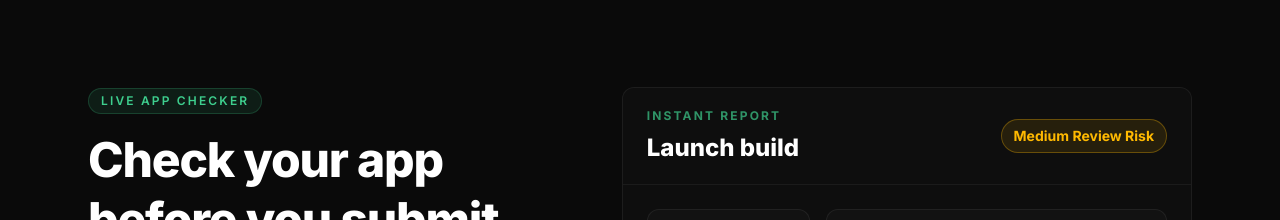
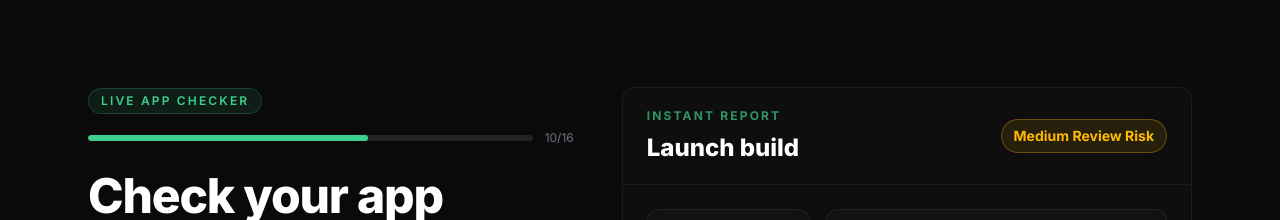
Before and after one commit to adsalihac/launch-guard, a Next.js app: page / in a window 1280 px wide. Shown: the part 1060-1280 px from the top of the page. Built offline with nearby package versions, Linux system fonts and the light colour scheme; no server answers.

Commit message:
feat: add demo presets and progress tracking to risk checker component

```diff
--- a/app/components/risk-checker.tsx
+++ b/app/components/risk-checker.tsx
@@ -1,7 +1,7 @@
 "use client";
 
 import { jsPDF } from "jspdf";
-import { useMemo, useState } from "react";
+import { useEffect, useMemo, useState } from "react";
 import {
   calculateRiskReport,
   categoryLabel,
@@ -79,6 +79,96 @@ const exampleAnswers: RiskAnswers = {
   regulatedContent: false,
   reviewerNotes: false,
 };
+
+const demoPresets: Array<{ label: string; answers: RiskAnswers }> = [
+  {
+    label: "Social App",
+    answers: {
+      appName: "ConnectHub",
+      category: "social",
+      framework: "react-native",
+      authRequired: true,
+      reviewerAccess: false,
+      accountDeletion: false,
+      privacyPolicy: true,
+      privacyLabels: false,
+      dataSafetyForm: false,
+      dataTypes: ["contact", "photos", "usage", "identifiers"],
+      usesTracking: true,
+      trackingConsent: false,
+      hasSubscriptions: true,
+      subscriptionDisclosures: false,
+      usesExternalPayments: false,
+      hasUserGeneratedContent: true,
+      moderationTools: true,
+      contentReporting: false,
+      userBlocking: false,
+      legalDocs: true,
+      sensitivePermissions: ["camera", "photos", "notifications"],
+      targetChildren: false,
+      regulatedContent: false,
+      reviewerNotes: false,
+    },
+  },
+  {
+    label: "Health App",
+    answers: {
+      appName: "FitTrack",
+      category: "health",
+      framework: "native",
+      authRequired: true,
+      reviewerAccess: true,
+      accountDeletion: true,
+      privacyPolicy: true,
+      privacyLabels: false,
+      dataSafetyForm: false,
+      dataTypes: ["health", "location", "identifiers"],
+      usesTracking: false,
+      trackingConsent: false,
+      hasSubscriptions: true,
+      subscriptionDisclosures: true,
+      usesExternalPayments: false,
+      hasUserGeneratedContent: false,
+      moderationTools: false,
+      contentReporting: false,
+      userBlocking: false,
+      legalDocs: true,
+      sensitivePermissions: ["camera", "location", "notifications"],
+      targetChildren: false,
+      regulatedContent: true,
+      reviewerNotes: false,
+    },
+  },
+  {
+    label: "Fintech App",
+    answers: {
+      appName: "PaySwift",
+      category: "finance",
+      framework: "expo",
+      authRequired: true,
+      reviewerAccess: true,
+      accountDeletion: true,
+      privacyPolicy: true,
+      privacyLabels: true,
+      dataSafetyForm: true,
+      dataTypes: ["contact", "financial", "usage", "identifiers"],
+      usesTracking: false,
+      trackingConsent: false,
+      hasSubscriptions: false,
+      subscriptionDisclosures: false,
+      usesExternalPayments: true,
+      hasUserGeneratedContent: false,
+      moderationTools: false,
+      contentReporting: false,
+      userBlocking: false,
+      legalDocs: true,
+      sensitivePermissions: ["camera", "notifications"],
+      targetChildren: false,
+      regulatedContent: true,
+      reviewerNotes: true,
+    },
+  },
+];
 
 function CheckIcon() {
   return (
@@ -224,6 +314,59 @@ export function RiskChecker() {
   const [copied, setCopied] = useState(false);
   const report = useMemo(() => calculateRiskReport(answers), [answers]);
 
+  useEffect(() => {
+    const saved = localStorage.getItem("lg-answers");
+    if (saved) {
+      try {
+        const parsed = JSON.parse(saved) as RiskAnswers;
+        setAnswers(parsed);
+      } catch { /* ignore */ }
+    }
+  }, []);
+
+  useEffect(() => {
+    localStorage.setItem("lg-answers", JSON.stringify(answers));
+  }, [answers]);
+
+  const progress = useMemo(() => {
+    let filled = 0;
+    let total = 0;
+
+    const bools: Array<keyof RiskAnswers> = [
+      "privacyPolicy", "privacyLabels", "dataSafetyForm",
+      "hasSubscriptions", "usesExternalPayments",
+      "hasUserGeneratedContent", "legalDocs",
+      "targetChildren", "regulatedContent", "reviewerNotes",
+    ];
+    for (const key of bools) {
+      total++;
+      if (answers[key]) filled++;
+    }
+
+    if (answers.usesTracking) {
+      total++; if (answers.trackingConsent) filled++;
+    }
+    if (answers.authRequired) {
+      total += 2; if (answers.reviewerAccess) filled++; if (answers.accountDeletion) filled++;
+    }
+    if (answers.hasSubscriptions) {
+      total++; if (answers.subscriptionDisclosures) filled++;
+    }
+    if (answers.hasUserGeneratedContent) {
+      total += 2; if (answers.moderationTools) filled++; if (answers.contentReporting) filled++;
+      total++; if (answers.userBlocking) filled++;
+    }
+
+    total += 2; // dataTypes + sensitivePermissions
+    if (answers.dataTypes.length > 0) filled++;
+    if (answers.sensitivePermissions.length > 0) filled++;
+
+    if (answers.appName.trim()) filled++;
+    total++;
+
+    return { filled, total, pct: total > 0 ? Math.round((filled / total) * 100) : 0 };
+  }, [answers]);
+
   function updateAnswer<Key extends keyof RiskAnswers>(key: Key, value: RiskAnswers[Key]) {
     setAnswers((current) => ({ ...current, [key]: value }));
     setCopied(false);
@@ -361,6 +504,15 @@ export function RiskChecker() {
             <p className="mb-4 inline-flex rounded-full border border-brand-400/20 bg-brand-400/10 px-3 py-1 text-xs font-semibold uppercase tracking-[0.18em] text-brand-400">
               Live App Checker
             </p>
+            <div className="mb-5 flex items-center gap-3">
+              <div className="flex-1 h-1.5 rounded-full bg-white/10 overflow-hidden">
+                <div
+                  className="h-full rounded-full bg-brand-400 transition-all duration-500"
+                  style={{ width: `${progress.pct}%` }}
+                />
+              </div>
+              <span className="text-xs text-gray-500 shrink-0">{progress.filled}/{progress.total}</span>
+            </div>
             <h2 className="text-3xl font-extrabold leading-tight tracking-tight sm:text-4xl md:text-5xl">
               Check your app before you submit
             </h2>
@@ -635,7 +787,7 @@ export function RiskChecker() {
 
               <div className="flex flex-col gap-3 sm:flex-row">
                 <button
-                  className="inline-flex items-center justify-center rounded-xl border border-white/10 bg-white/[0.03] px-5 py-3 text-sm font-bold text-white transition hover:border-white/20 hover:bg-white/[0.05] focus:outline-none focus:ring-4 focus:ring-white/10"
+                  className="inline-flex items-center justify-center rounded-xl bg-brand-400 px-5 py-3 text-sm font-bold text-black shadow-lg shadow-brand-400/20 transition hover:bg-brand-300"
                   onClick={() => setAnswers(exampleAnswers)}
                   type="button"
                 >
@@ -646,8 +798,20 @@ export function RiskChecker() {
                   onClick={() => setAnswers(defaultAnswers)}
                   type="button"
                 >
-                  Reset Checker
+                  Reset
                 </button>
+              </div>
+              <div className="flex flex-wrap gap-2">
+                {demoPresets.map((demo) => (
+                  <button
+                    key={demo.label}
+                    className="rounded-lg border border-white/10 bg-white/[0.02] px-3 py-1.5 text-xs font-medium text-gray-400 transition hover:border-brand-400/30 hover:text-brand-400"
+                    onClick={() => setAnswers(demo.answers)}
+                    type="button"
+                  >
+                    {demo.label}
+                  </button>
+                ))}
               </div>
             </div>
           </div>
```
Also changed, not shown: 1 other file (tests, documents, lock files or other folders).
